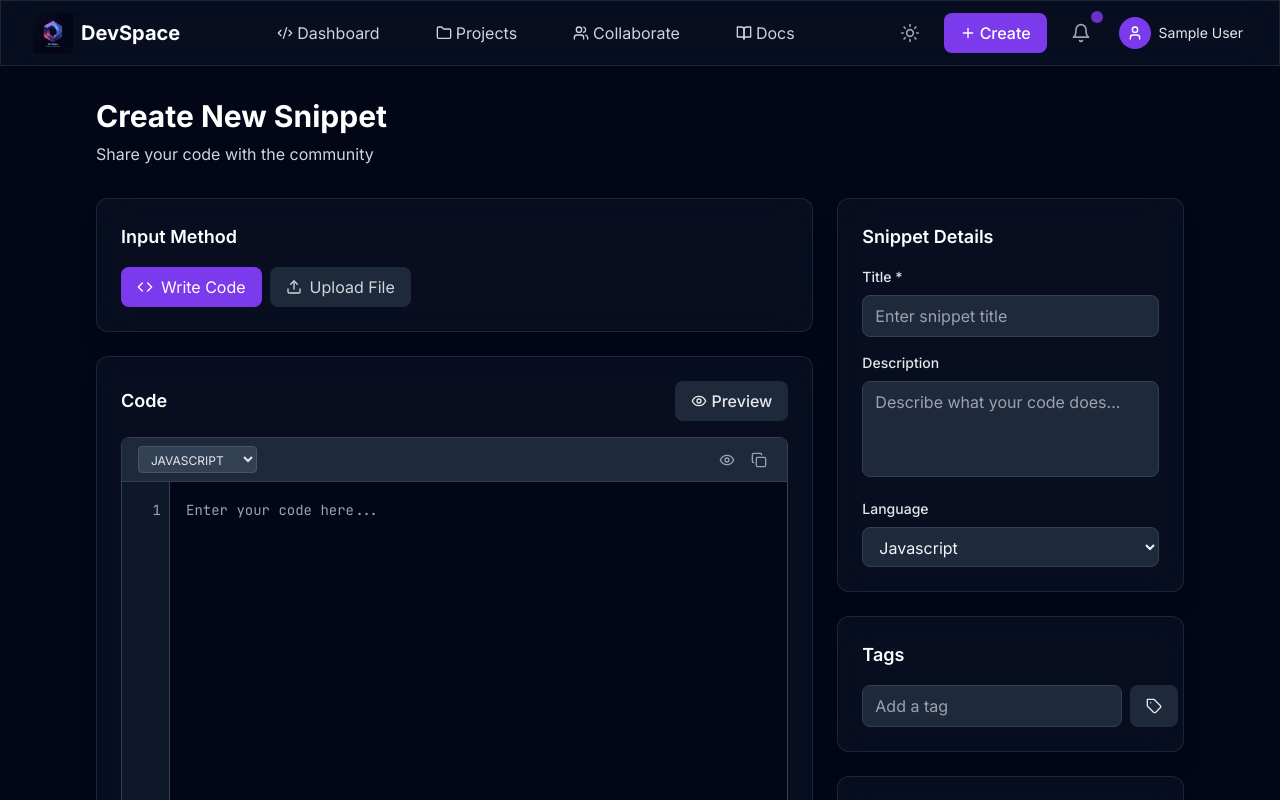
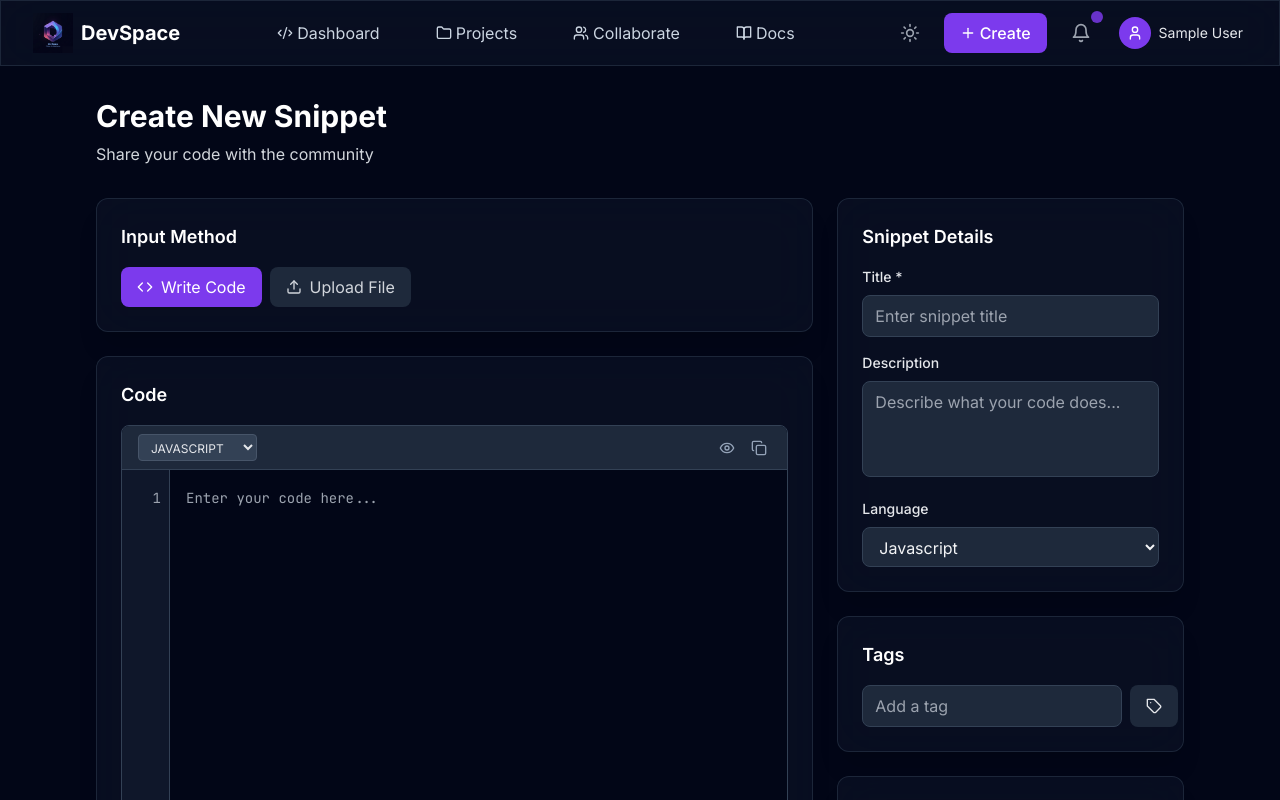
Before and after one commit to glutton-su/DevSpace, a React (Vite) app in the folder client/: page /create in a window 1280 px wide. Shown: the top 800 px of the page. Built offline with nearby package versions, Linux system fonts and the light colour scheme; sample sign-in values are in the browser's storage.

Commit message:
feat: Remove preview feature placeholder from Create component

```diff
--- a/client/src/pages/Create.jsx
+++ b/client/src/pages/Create.jsx
@@ -181,10 +181,7 @@ const Create = () => {
     }
   };
 
-  const handlePreview = () => {
-    // Open preview in new tab/modal
-    toast('Preview feature coming soon!');
-  };
+
 
   return (
     <div className="min-h-screen py-8">
@@ -273,14 +270,7 @@ const Create = () => {
                 <div className="flex items-center justify-between mb-4">
                   <h3 className="text-lg font-semibold text-gray-900 dark:text-white">Code</h3>
                   <div className="flex items-center space-x-2">
-                    <button
-                      type="button"
-                      onClick={handlePreview}
-                      className="btn-secondary flex items-center space-x-1"
-                    >
-                      <Eye className="h-4 w-4" />
-                      <span>Preview</span>
-                    </button>
+
                   </div>
                 </div>
                 <CodeEditor
```
